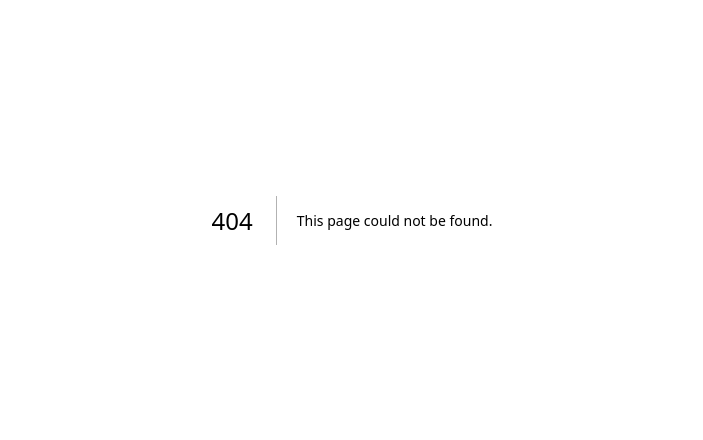
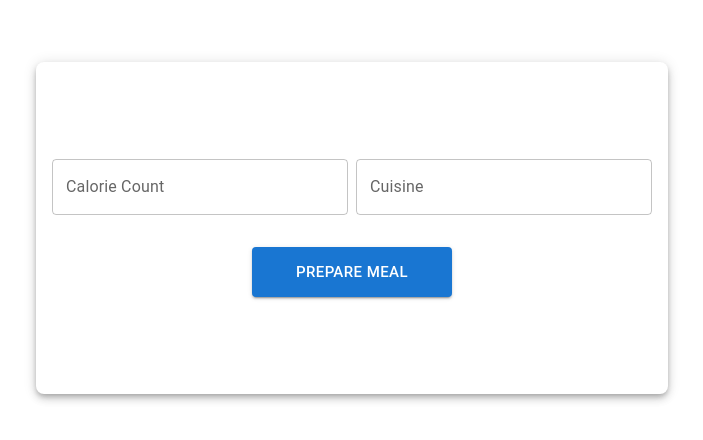
Before and after one commit to naligant/Recipe_Suggester, a Next.js app in the folder client/: page /Meal in a window 1280 px wide. Before the commit this address had no page. Shown: the part 180-620 px from the top of the page, without its empty margins (288-991 px from the left). Built offline with nearby package versions, Linux system fonts and the light colour scheme.

Commit message:
Added Meal page

```diff
--- /dev/null
+++ b/client/app/Meal/page.tsx
@@ -0,0 +1,78 @@
+"use client"; // Mark the file as a client component
+
+import * as React from 'react';
+import Box from '@mui/material/Box';
+import Button from '@mui/material/Button';
+import TextField from '@mui/material/TextField';
+import { styled } from '@mui/material/styles';
+
+const CenteredBox = styled(Box)(({ theme, marginTop, boxHeight }) => ({
+  display: 'flex',
+  flexDirection: 'column',
+  justifyContent: 'center',
+  alignItems: 'center',
+  width: '80%', // Keep the width static
+  maxWidth: '600px', // Max width remains the same
+  height: boxHeight, // Dynamic height for shrinking
+  borderRadius: '8px', // Rounded corners
+  padding: theme.spacing(2),
+  margin: 'auto',
+  marginTop: marginTop, // Dynamic margin for moving to the top
+  textAlign: 'center',
+  backgroundColor: '#ffffff', // Custom background color
+  boxShadow: theme.shadows[5], // Drop shadow from Material-UI theme
+}));
+
+export default function CenteredBoxPage() {
+  const [leftInput, setLeftInput] = React.useState('');
+  const [rightInput, setRightInput] = React.useState('');
+  const [marginTop, setMarginTop] = React.useState('auto'); // Initial margin (centered)
+  const [boxHeight, setBoxHeight] = React.useState('300px'); // Initial height
+
+  // Function to handle button click
+  const handleClick = () => {
+    setMarginTop('20px'); // Move the box to the top of the screen
+    setBoxHeight('150px'); // Reduce the height by half
+  };
+
+  return (
+    <Box
+      sx={{
+        height: '100vh', // Full viewport height
+        display: 'flex',
+        justifyContent: 'center',
+        alignItems: 'center',
+        position: 'relative', // Position relative for the centered box
+        flexDirection: 'column', // Allow vertical stacking
+      }}
+    >
+      <CenteredBox marginTop={marginTop} boxHeight={boxHeight}>
+        <Box sx={{ display: 'flex', width: '100%', mb: 2 }}>
+          <TextField
+            variant="outlined"
+            label="Calorie Count"
+            value={leftInput}
+            onChange={(e) => setLeftInput(e.target.value)} // Update state on change
+            sx={{ flex: 1, mr: 1 }} // Margin right for spacing
+          />
+          <TextField
+            variant="outlined"
+            label="Cuisine"
+            value={rightInput}
+            onChange={(e) => setRightInput(e.target.value)} // Update state on change
+            sx={{ flex: 1 }} // Take equal space
+          />
+        </Box>
+        <Button
+          variant="contained"
+          color="primary"
+          onClick={handleClick}
+          size="large" // Change button size here (small, medium, or large)
+          sx={{ mt: 2, width: '200px', height: '50px' }} // Custom width and height
+        >
+          Prepare Meal
+        </Button>
+      </CenteredBox>
+    </Box>
+  );
+}
```
